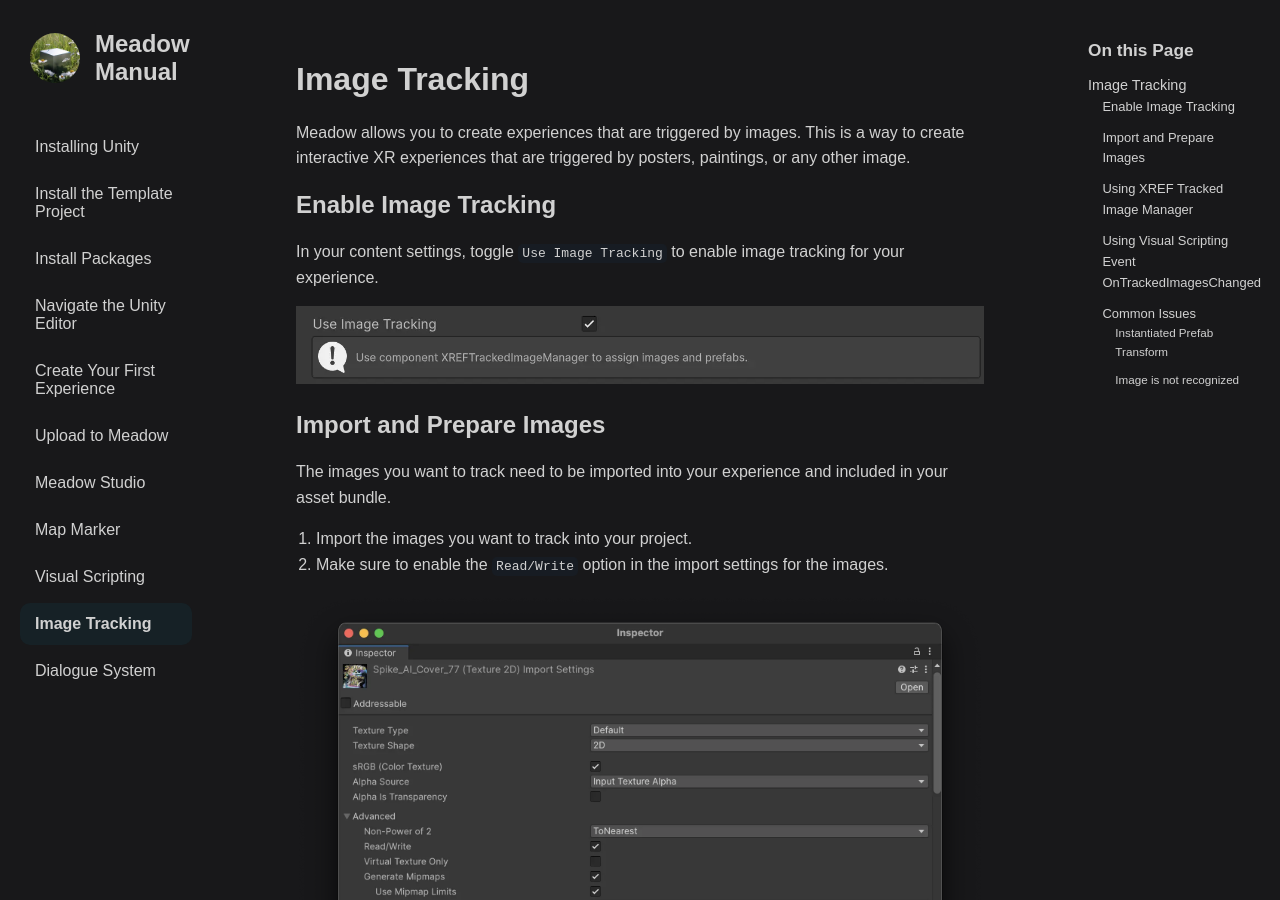
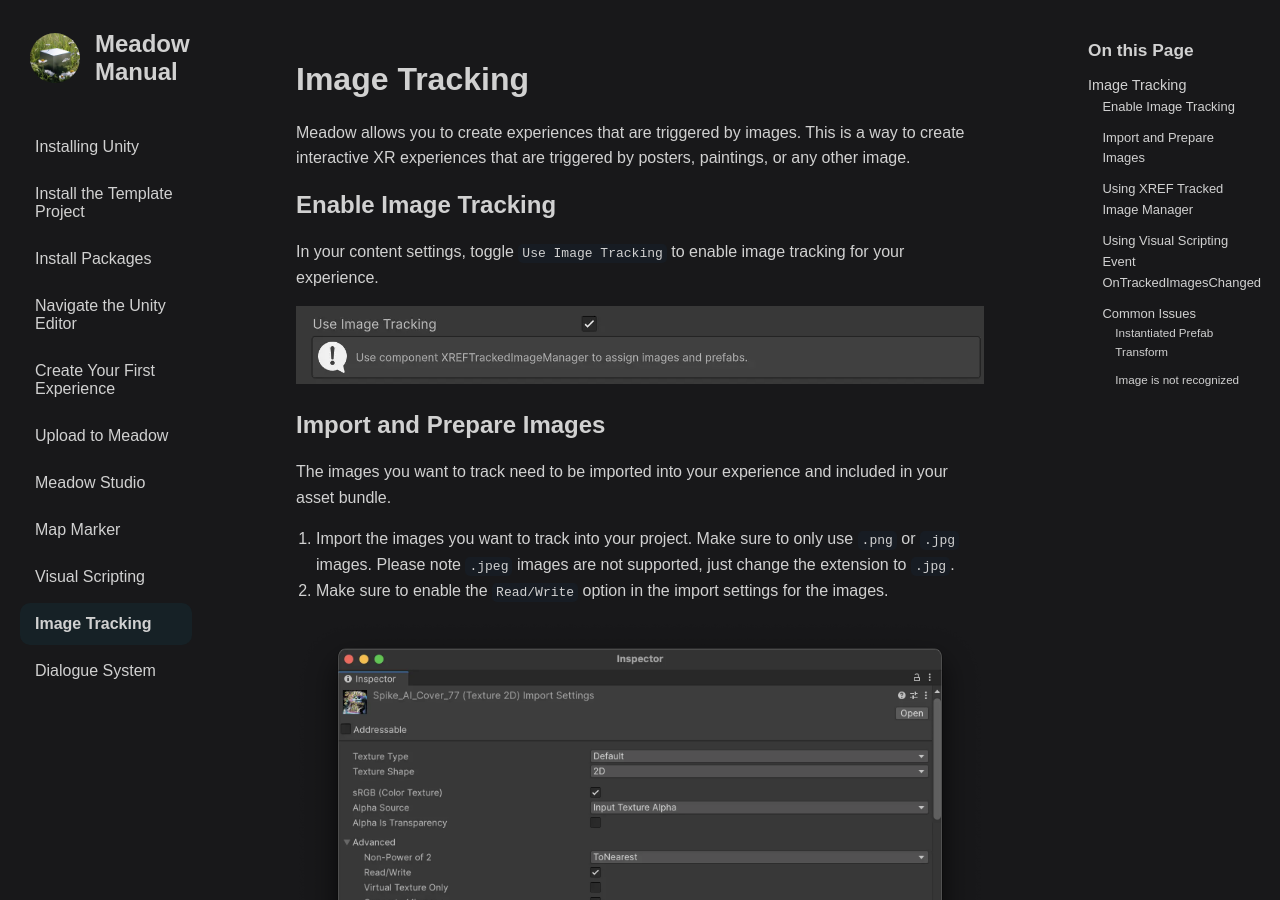
Before and after one commit to untoldgarden/meadow-manual, a Jekyll site: the page built from image-tracking.md, in a window 1280 px wide and 900 px high. Built offline with Jekyll 4.4.1, drawn with Linux system fonts in a browser that asks for light colours; the table of contents is made by our own code.

Commit message:
updated image tracking

```diff
--- a/image-tracking.md
+++ b/image-tracking.md
@@ -18,7 +18,7 @@
 
 The images you want to track need to be imported into your experience and included in your asset bundle.
 
-1. Import the images you want to track into your project.
+1. Import the images you want to track into your project. Make sure to only use `.png` or `.jpg` images. Please note `.jpeg` images are not supported, just change the extension to `.jpg`.
 2. Make sure to enable the `Read/Write` option in the import settings for the images.
 
 ![alt_text](images/image-import-settings.webp "Image Import Settings")
```
